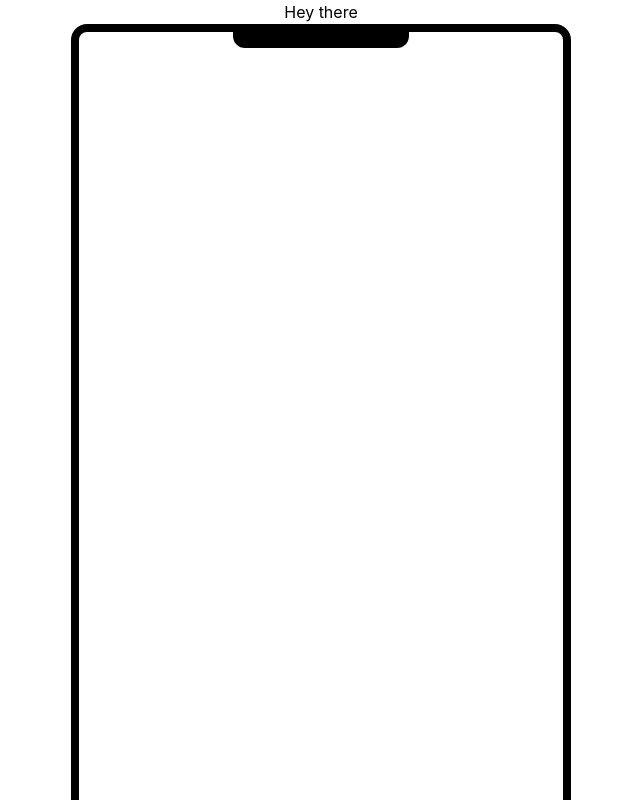
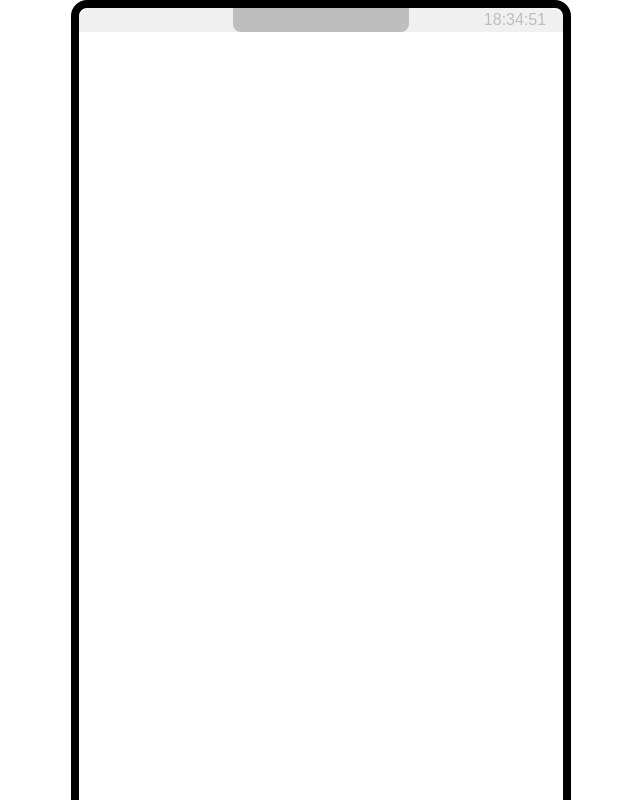
Before and after one commit to AvidDabbler/transit-app, a React (Vite) app in the folder front/: page / in a window 1280 px wide. Shown: the top 800 px of the page, without its empty margins (319-959 px from the left). Built offline with nearby package versions, Linux system fonts and the light colour scheme.

Commit message:
setup clock

```diff
--- a/front/package.json
+++ b/front/package.json
@@ -10,7 +10,10 @@
   "dependencies": {
     "node-sass": "^7.0.1",
     "react": "^18.0.0",
-    "react-dom": "^18.0.0"
+    "react-dom": "^18.0.0",
+    "react-redux": "^8.0.1",
+    "react-select": "^5.3.2",
+    "react-smooth-collapse": "^2.1.1"
   },
   "devDependencies": {
     "@types/react": "^18.0.0",
--- a/front/src/App.scss
+++ b/front/src/App.scss
@@ -1,42 +1,12 @@
 .App {
-  @apply text-center;
+  @apply text-center items-center h-screen w-screen;
+  font-family: Arial, Helvetica, sans-serif;
 }
 
-.App-logo {
-  height: 40vmin;
-  pointer-events: none;
-}
+.collapse{
+  @apply w-5/6 h-24 flex justify-between mx-auto bg-grey;
 
-@media (prefers-reduced-motion: no-preference) {
-  .App-logo {
-    animation: App-logo-spin infinite 20s linear;
+  h2{
+    @apply text-2xl font-semibold;
   }
 }
-
-.App-header {
-  background-color: #282c34;
-  min-height: 100vh;
-  display: flex;
-  flex-direction: column;
-  align-items: center;
-  justify-content: center;
-  font-size: calc(10px + 2vmin);
-  color: white;
-}
-
-.App-link {
-  color: #61dafb;
-}
-
-@keyframes App-logo-spin {
-  from {
-    transform: rotate(0deg);
-  }
-  to {
-    transform: rotate(360deg);
-  }
-}
-
-button {
-  font-size: calc(10px + 2vmin);
-}
--- a/front/src/App.tsx
+++ b/front/src/App.tsx
@@ -2,14 +2,14 @@ import { useState } from 'react'
 import logo from './logo.svg'
 import './App.scss'
 import { Phone } from './components/phone/Phone'
+import { Collapse } from './components/Collapse'
 
 function App() {
-  const [count, setCount] = useState(0)
-
   return (
     <div className="App">
-      <h1>Hey there</h1>
-      <Phone />
+      <Phone>
+        <Collapse text='Hey there' />
+      </Phone>
     </div>
   )
 }
--- /dev/null
+++ b/front/src/components/Collapse.tsx
@@ -0,0 +1,13 @@
+import React from 'react'
+
+interface CollapseType{
+	text: string;
+}
+
+export const Collapse = ({text}:CollapseType) => {
+	return (
+		<div className='collapse'>
+			<h2 className='h2'>{text}</h2>
+		</div>
+	)
+}
--- a/front/src/components/phone/Phone.scss
+++ b/front/src/components/phone/Phone.scss
@@ -1,8 +1,17 @@
 .phone-container{
-	@apply border-black border-8 flex align-middle mx-auto rounded-2xl;
+	@apply border-black flex-col border-8 flex align-middle m-auto rounded-2xl;
 	height: 1000px;
 	width: 500px;
+	.top-bar{
+		@apply justify-between flex flex-row z-10 bg-grey rounded-t-xl opacity-25 w-full;
+	}
+	.clock{
+		@apply opacity-100 text-black w-24;
+	}
 	.notch{
-		@apply bg-black h-4 w-44 mx-auto rounded-b-xl;
+		@apply z-20 bg-black h-6 w-44 mx-auto rounded-b-lg;
+	}
+	.notifications{
+		@apply w-24;
 	}
 }
--- a/front/src/components/phone/Phone.tsx
+++ b/front/src/components/phone/Phone.tsx
@@ -1,10 +1,29 @@
-import React from 'react'
+import React, { useEffect, useState } from 'react'
+import { useSelector } from 'react-redux';
+import { getTime } from '../../lib/time';
+import { RootState } from '../../types';
 import './Phone.scss'
 
-export const Phone = () => {
+interface PhonePropsType {
+  children: JSX.Element;
+}
+
+export const Phone = ({children}: PhonePropsType) => {
+	const time = useSelector((state: RootState) => {
+		return state.app.time})
+
+	useEffect(()=>{
+		getTime();
+	},[])
+
 	return (
 		<div className='phone-container'>
-			<div className='notch'></div>
+			<div className='top-bar'>
+				<div className='notifications' />
+				<div className='notch' />
+				<span className='clock'>{time}</span>
+			</div>
+			{children}
 		</div>
 	)
 }
--- /dev/null
+++ b/front/src/lib/time.ts
@@ -0,0 +1,15 @@
+import { appActions, store } from "../store/store";
+
+const paddedNumber = (number: number) =>
+	number < 10 ? `0${number}` : number.toString();
+
+export 	const getTime = () => {
+	return setInterval(()=>{
+	const date = new Date();
+	const time = `${paddedNumber(date.getHours())}:${paddedNumber(date.getMinutes())}:${paddedNumber(date.getSeconds())}`;
+	store.dispatch(appActions.setTime({
+		time,
+		date: date.toTimeString(),
+	}))
+	}, 1000)
+}
--- a/front/src/main.tsx
+++ b/front/src/main.tsx
@@ -1,17 +1,21 @@
 import React from 'react'
 import ReactDOM from 'react-dom/client'
+import { Provider } from 'react-redux'
 import { BrowserRouter, Route, Routes } from 'react-router-dom'
 import App from './App'
 import './index.css'
 import { NoPage } from './Roues/NoPage'
+import { store } from './store/store'
 
 ReactDOM.createRoot(document.getElementById('root')!).render(
   <React.StrictMode>
+    <Provider store={store}>
       <BrowserRouter>
         <Routes>
           <Route path="/" element={<App />} />
           <Route path="*" element={<NoPage />} />
         </Routes>
       </BrowserRouter>
+    </Provider>
   </React.StrictMode>
 )
--- /dev/null
+++ b/front/src/store/appSlice.ts
@@ -0,0 +1,21 @@
+
+
+import { createSlice } from '@reduxjs/toolkit';
+import { stat } from 'fs';
+import { AppState } from '../types';
+
+const initialState: AppState = {
+	time: '',
+	date: ''
+};
+
+export const appSlice = createSlice({
+  name: 'app',
+  initialState,
+  reducers: {
+		setTime: (state, action) => {
+			state.time = action.payload.time
+			state.date = action.payload.date
+		},
+  },
+});
--- /dev/null
+++ b/front/src/store/store.ts
@@ -0,0 +1,14 @@
+import { configureStore } from "@reduxjs/toolkit";
+import { appSlice } from "./appSlice";
+
+export const store = configureStore({
+  reducer: {
+    app: appSlice.reducer,
+    // [transitNodeApi.reducerPath]: transitNodeApi.reducer,
+  },
+  // middleware: (getDefaultMiddleware) => getDefaultMiddleware().concat(transitNodeApi.middleware),
+});
+
+const appActions = appSlice.actions;
+
+export { appSlice, appActions };
```
Also changed, not shown: front/src/types.ts (+8 -0 lines), 1 other file (tests, documents, lock files or other folders). Lines whose indentation alone changed are shown as unchanged.
